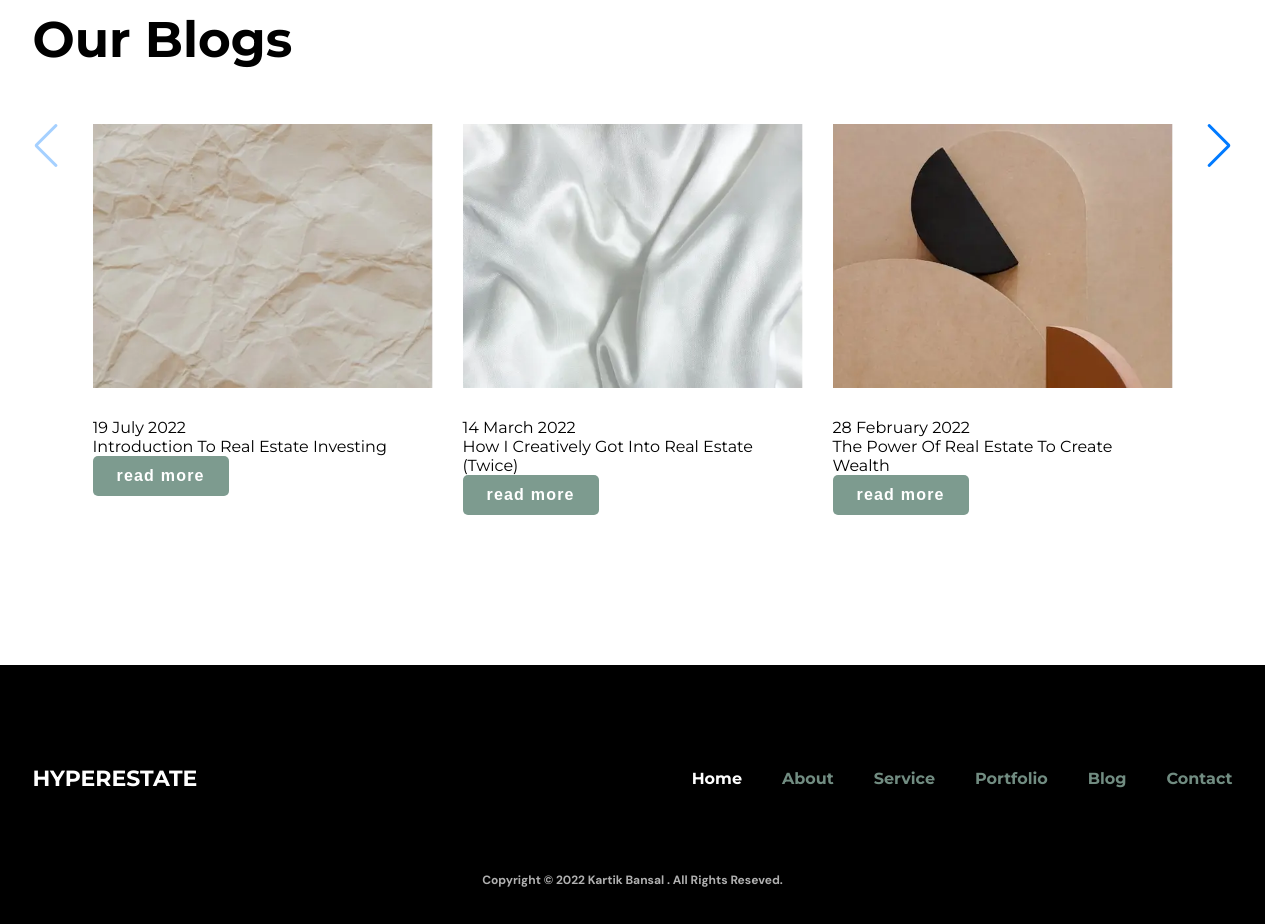
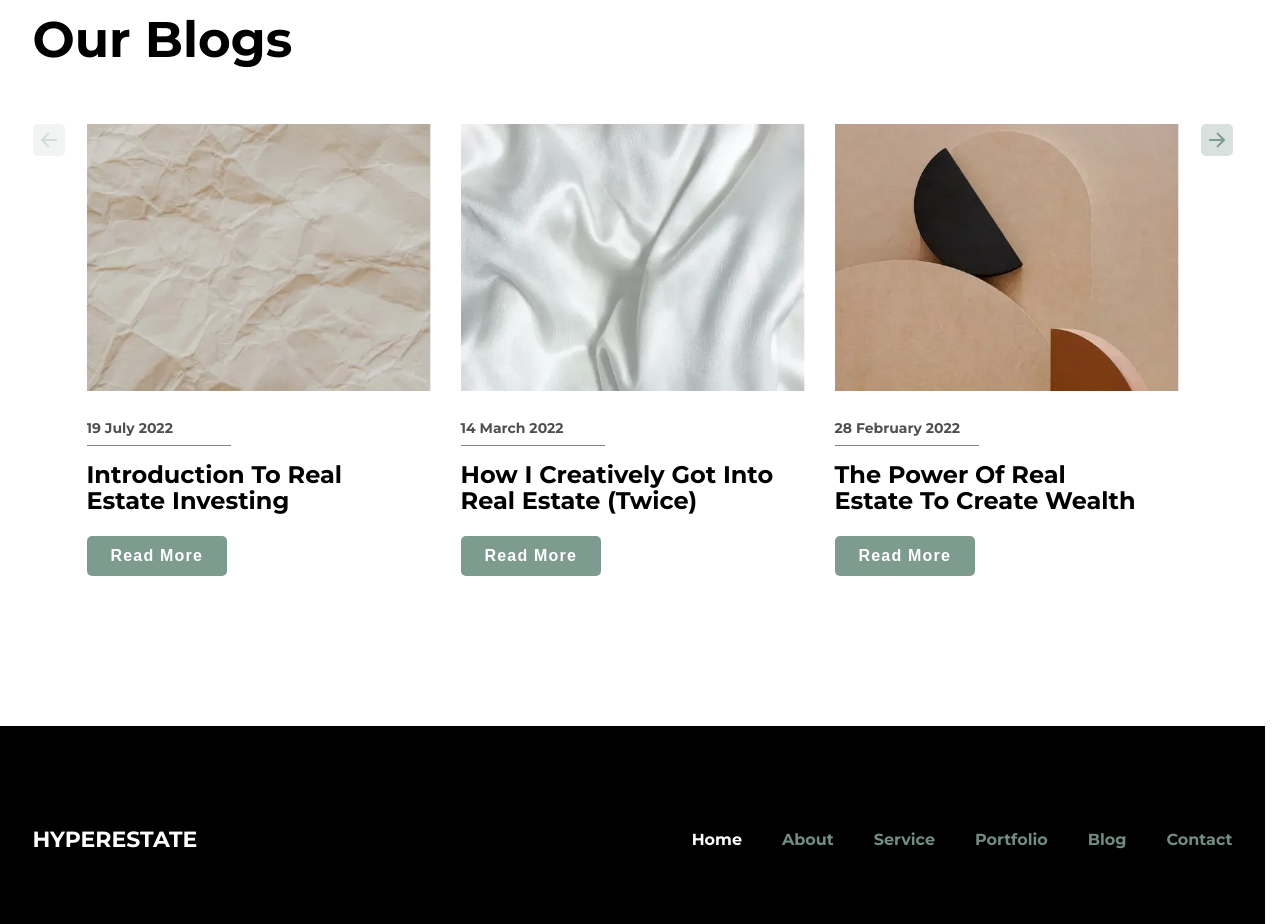
Before and after one commit to suorgx/case, a Vue app: page / in a window 1280 px wide. Shown: the part 3180-4104 px from the top of the page. Built offline with nearby package versions, Linux system fonts and the light colour scheme.

Commit message:
some fixes for slides & slider

```diff
--- a/src/components/TheSlide.vue
+++ b/src/components/TheSlide.vue
@@ -26,10 +26,11 @@ export default defineComponent({
         <div v-if="date" class="the-slide__date">
             {{ date }}
         </div>
-        <div v-if="title" class="the-slide__title">
+        <div v-if="date" class="the-slide__divider"></div>
+        <h4 v-if="title" class="the-slide__title">
             {{ title }}
-        </div>
-        <TheMainButton text="read more" size="s"></TheMainButton>
+        </h4>
+        <TheMainButton text="Read More" size="s"></TheMainButton>
     </div>
 </template>
 
@@ -45,5 +46,31 @@ export default defineComponent({
         object-fit: cover;
         margin-bottom: 30px;
     }
+
+    &__date {
+        color: rgba($base-color, 0.69);
+        font-size: 14px;
+        font-weight: 700;
+        line-height: 110%;
+        margin-bottom: 8px;
+    }
+
+    &__divider {
+        max-width: 144px;
+        width: 100%;
+        height: 1px;
+        opacity: 0.699999988079071;
+        background: rgba($base-color, 0.69);
+        margin-bottom: 16px;
+    }
+
+    &__title {
+        color: $base-color;
+        width: 91%;
+        font-size: 24px;
+        font-weight: 700;
+        line-height: 110%;
+        margin-bottom: 21px;
+    }
 }
 </style>
--- a/src/components/TheSlider.vue
+++ b/src/components/TheSlider.vue
@@ -76,7 +76,7 @@ export default defineComponent({
     display: flex;
 
     .swiper {
-        width: 90%;
+        width: 91%;
     }
 
     .swiper-button-prev, .swiper-button-next {
@@ -86,6 +86,24 @@ export default defineComponent({
         right: 0;
         bottom: 0;
         margin: 0;
+        border-radius: 5px;
+        background: rgba($green-color, 0.30);
+        width: 32px;
+        height: 32px;
+        overflow: hidden;
+
+        &:after {
+            content: '';
+            background: url('@/assets/images/icon_arrow_slider.svg') no-repeat center / 100%;
+            width: 16px;
+            height: 16px;
+            display: block;
+            flex-shrink: 0;
+        }
+    }
+
+    .swiper-button-next:after {
+        transform: rotate(180deg);
     }
 }
 </style>
```
Also changed, not shown: src/assets/images/icon_arrow_slider.svg (added).
